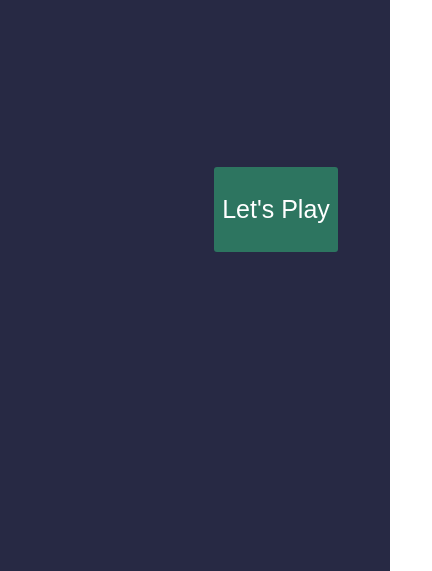
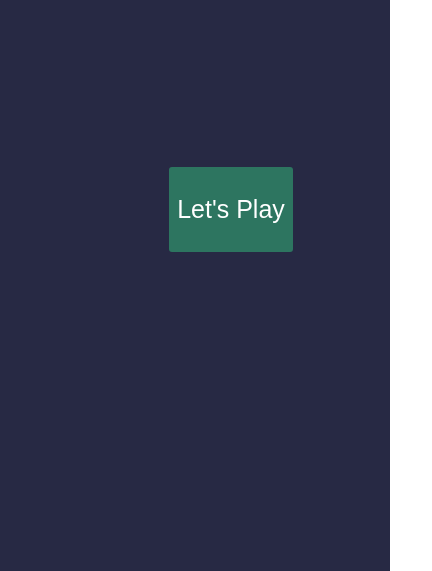
Before and after one commit to JordanStephenson/Rock-Paper-Scissors, a plain HTML site: page index.html in a window 390 px wide. Shown: the part 273-844 px from the top of the page, 432 px wide, since content can reach past the window. Drawn offline with Linux system fonts and the light colour scheme.

Commit message:
onegai naaaaa

```diff
--- a/style.css
+++ b/style.css
@@ -142,7 +142,7 @@ div.fadeIn {
   }
   .intro {
     width: 80%;
-    margin-left: 120px;
+    margin-left: 75px;
   }
   .intro h1 {
     font-size: 20px;
```
